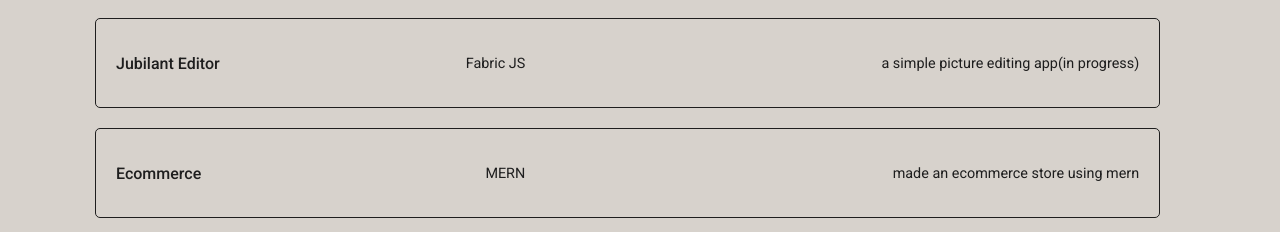
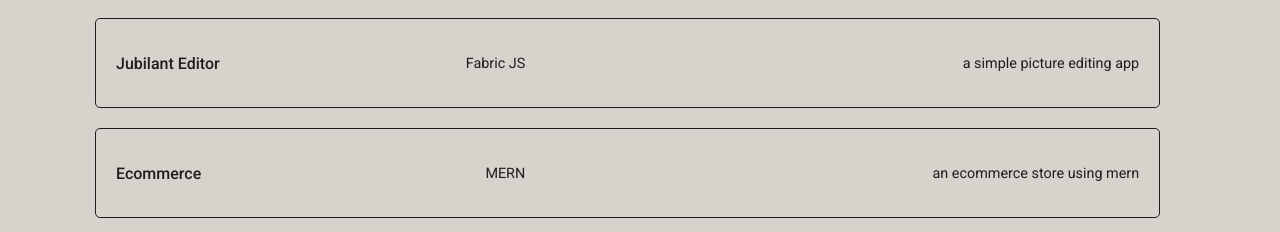
Before and after one commit to Faizan2225/faizan2225.github.io, a plain HTML site: page index.html in a window 1280 px wide. Shown: the part 733-965 px from the top of the page. Drawn offline with Linux system fonts and the light colour scheme; a web font is replaced by a local one.

Commit message:
Add files via upload

```diff
--- a/index.html
+++ b/index.html
@@ -88,7 +88,7 @@
           >
           <p>Fabric JS</p>
         </div>
-        <p>a simple picture editing app(in progress)</p>
+        <p>a simple picture editing app</p>
       </div>
       <div class="pr-box">
         <div class="left">
@@ -97,7 +97,7 @@
           >
           <p>MERN</p>
         </div>
-        <p>made an ecommerce store using mern</p>
+        <p>an ecommerce store using mern</p>
       </div>
       <div class="pr-box">
         <div class="left">
```
